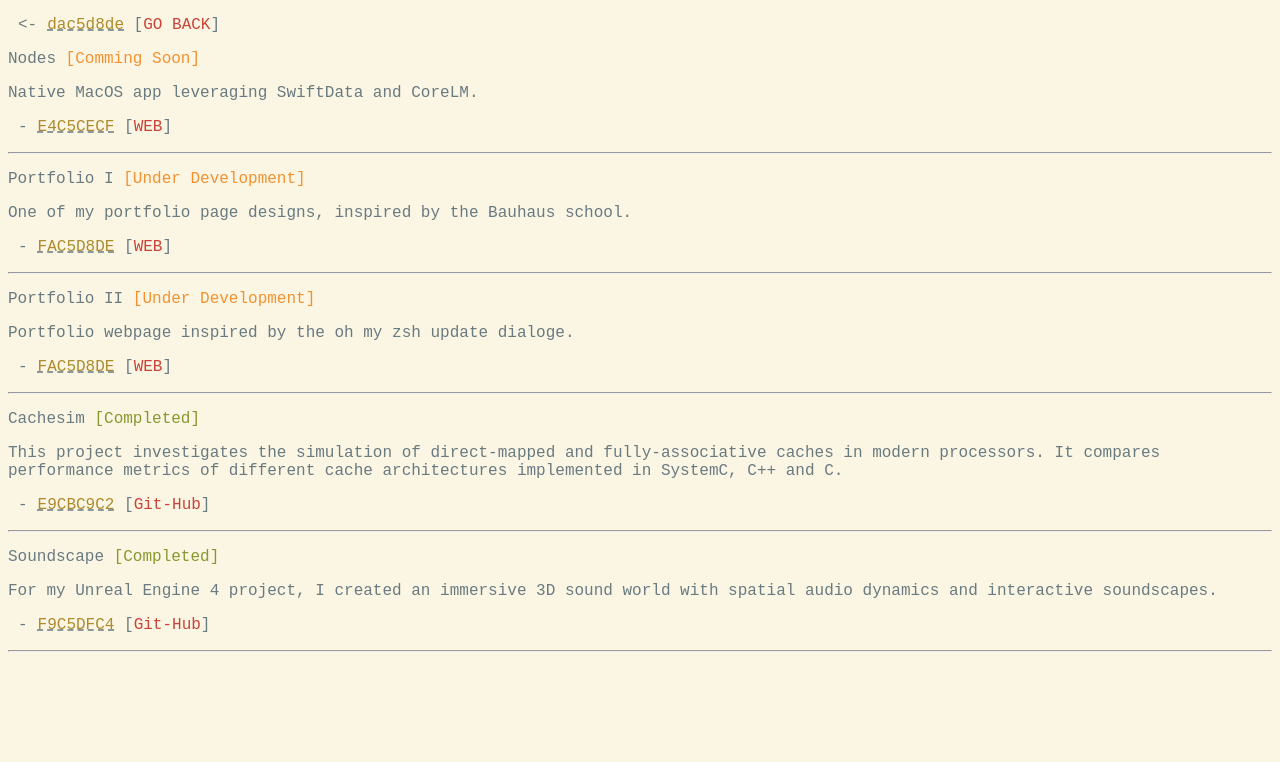
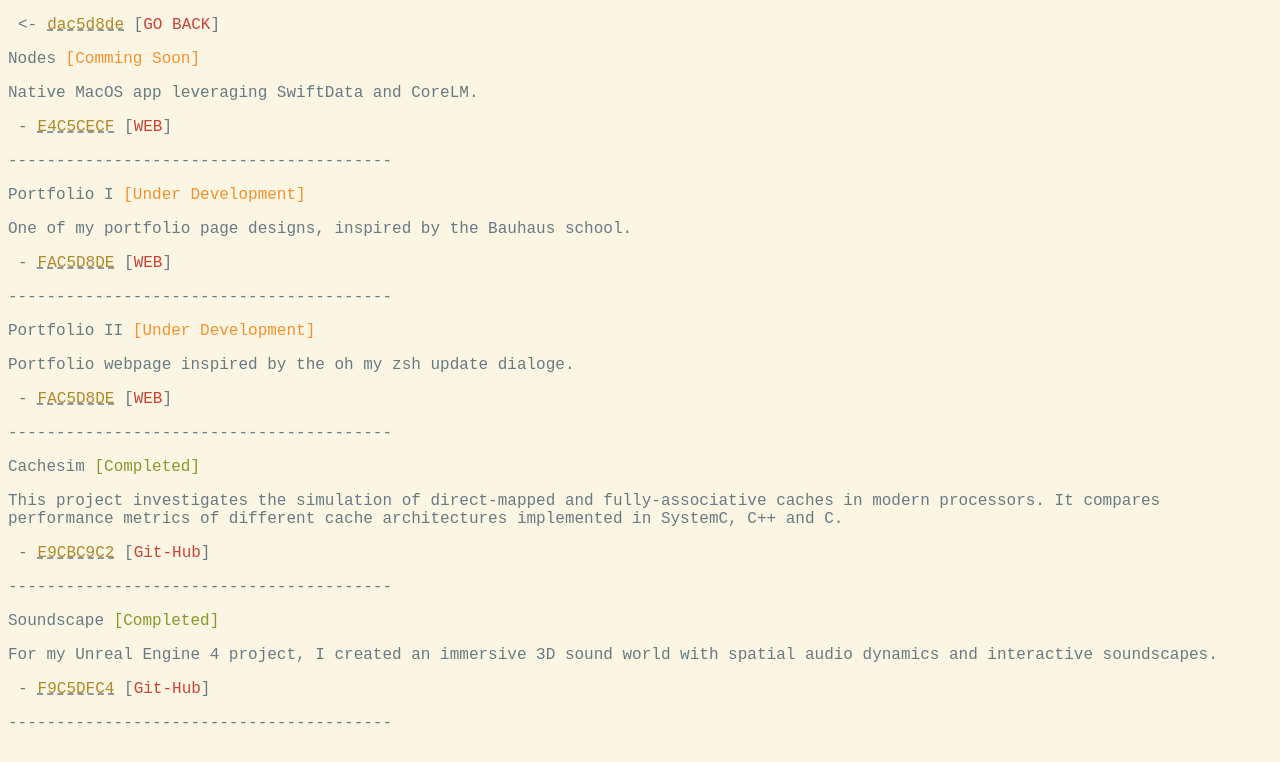
Before and after one commit to Nicolas-Py/portfolio-m, a plain HTML site: page coding.html in a window 1280 px wide. Drawn offline with Linux system fonts and the light colour scheme.

Commit message:
i hate this chat guy [style]

```diff
--- a/coding.html
+++ b/coding.html
@@ -20,7 +20,7 @@
             <p>${project.title} <span class="page-name ${project.status === 'Completed' ? 'green' : 'orange'}">[${project.status}]</span></h2>
             <p>${project.description}</p>
             <p><span class="dash">-</span><a target="_blank" rel="noopener noreferrer" href=${project.link.url} class="hex">${project.link.hex}</a> [<span class="page-name">${project.link.label}</span>]</p>
-            <hr>
+            <p>${"----------------------------------------"}</p>
         `;
         container.appendChild(projectSection);
       });
```
